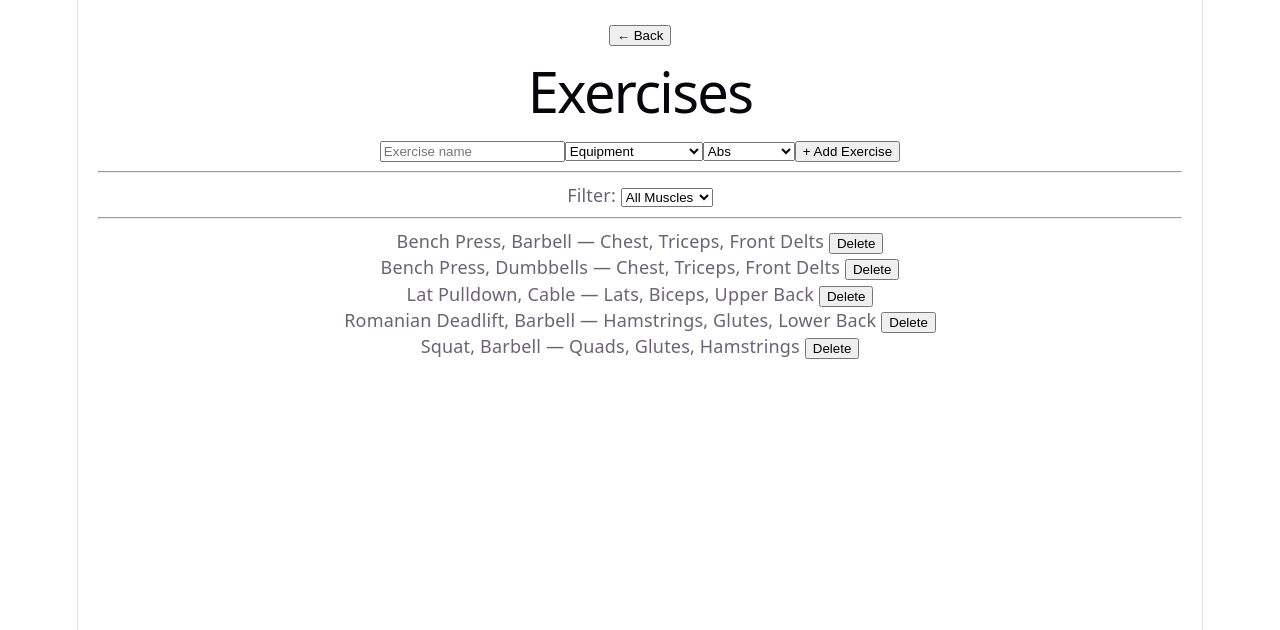
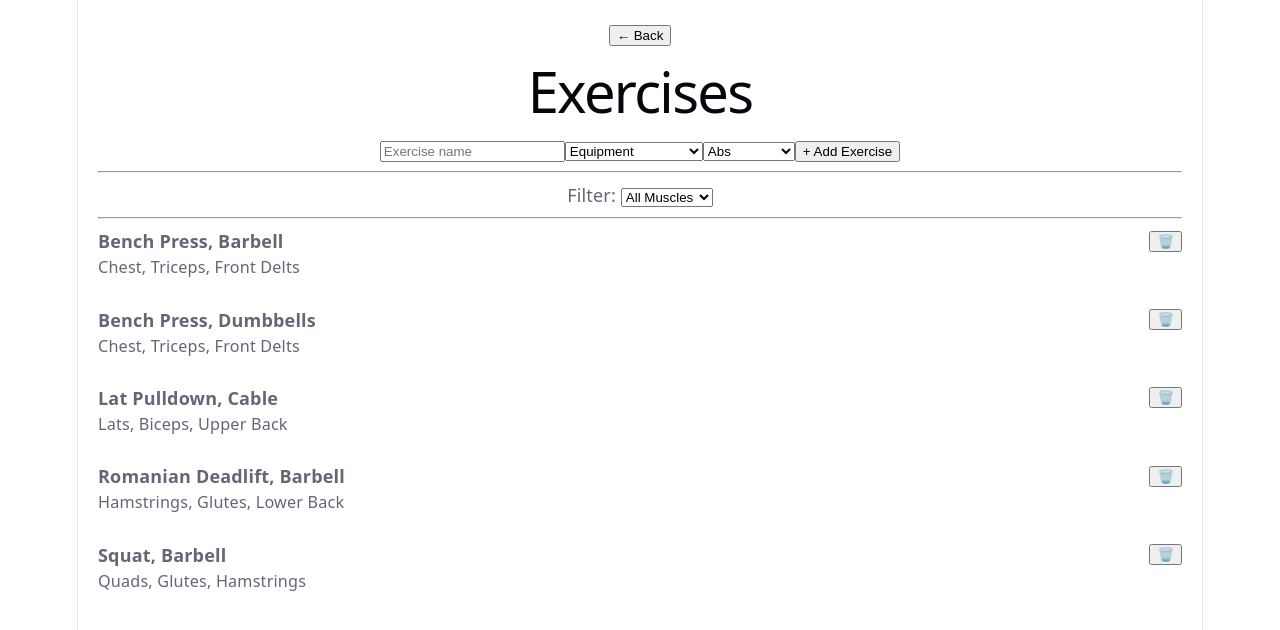
Before and after one commit to ihgold487/workout-app, a React (Vite) app: page / in a window 1280 px wide. Both pictures are taken after a click on the button "Manage Exercises". Shown: the top 630 px of the page. Built offline with nearby package versions, Linux system fonts and the light colour scheme.

Commit message:
Improve exercise UI and add seeded equipment selection

```diff
--- a/src/components/ExerciseView.jsx
+++ b/src/components/ExerciseView.jsx
@@ -139,7 +139,6 @@ export default function ExerciseView({
                   )
                   .value
 
-
               const muscleGroup =
 
                 document
@@ -156,10 +155,14 @@ export default function ExerciseView({
                   .value
 
 
-              if (!name)
+                if (!name) {
+
+                  alert(
+                    "Exercise name required"
+                  )
+
                   return
-
-
+                }
 
               setExerciseLibrary([
 
@@ -284,6 +287,26 @@ export default function ExerciseView({
                   }
                 >
 
+                 <div
+                    style={{
+                      display:
+                        "flex",
+
+                      justifyContent:
+                        "space-between",
+
+                      alignItems:
+                        "center"
+                    }}
+                  >
+
+                    <div
+                      style={{
+                        fontWeight:
+                          "bold"
+                      }}
+                    >
+
                       {
                         `${exercise.name}${
                           exercise.equipment?.[0]
@@ -292,19 +315,7 @@ export default function ExerciseView({
                         }`
                       }
 
-
-                  {" — "}
-
-
-                  {
-                    exercise.muscles?.join(
-                      ", "
-                    )
-                  }
-
-
-                  {" "}
-
+                    </div>
 
                     <button
 
@@ -313,9 +324,9 @@ export default function ExerciseView({
                         setExerciseLibrary(
 
                           exerciseLibrary.filter(
-                          ex =>
-
-                            ex.id !==
+                            e =>
+                              e.id
+                              !==
                               exercise.id
                           )
 
@@ -325,9 +336,31 @@ export default function ExerciseView({
 
                     >
 
-                    Delete
+                      🗑️
 
                     </button>
+
+                  </div>
+
+                  <div
+                    style={{
+                      textAlign:
+                        "left",
+
+                      fontSize:
+                        "0.9em"
+                    }}
+                  >
+
+                    {
+                      exercise.muscles?.join(
+                        ", "
+                      )
+                    }
+
+                  </div>
+
+                  <br />
 
                 </div>
 
```
Lines whose indentation alone changed are shown as unchanged.
